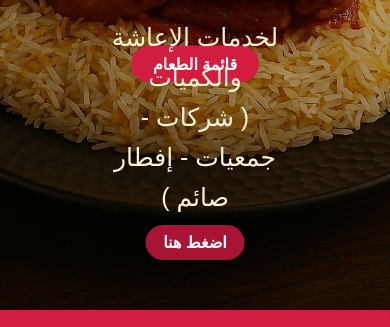
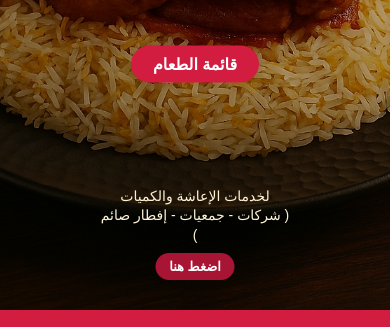
Before and after one commit to meda117/samam, a plain HTML site: page index.html in a window 390 px wide. Shown: the part 517-844 px from the top of the page. Drawn offline with Linux system fonts and the light colour scheme.

Commit message:
Add files via upload

```diff
--- a/style.css
+++ b/style.css
@@ -1500,18 +1500,19 @@ body {
   font-weight: bold;
 }
 .hero-services {
-  position: absolute; /* مهم عشان ما يتحركش مع transform */
-  bottom: 50px;       /* تحكم في ارتفاعه من أسفل الهيرو */
+  position: absolute;
+  bottom: 50px; /* ارتفاع افتراضي على الديسكتوب */
   left: 50%;
   transform: translateX(-50%);
   text-align: center;
   z-index: 12;
+  max-width: 90%; /* يمنع النص من تجاوز الشاشة */
 }
 
 .hero-services p {
   color: #fdf2d4;
-  font-size: 25px;
-  line-height: 1.6;
+  font-size: 20px;
+  line-height: 1.4;
   margin-bottom: 8px;
 }
 
@@ -1519,9 +1520,9 @@ body {
   display: inline-block;
   background: #a81534;
   color: #fff;
-  padding: 8px 18px;
+  padding: 8px 16px; /* أقل شوي للموبايل */
   border-radius: 25px;
-  font-size: 18x;
+  font-size: 17px;
   font-weight: bold;
   text-decoration: none;
   transition: all 0.3s ease;
@@ -1531,3 +1532,19 @@ body {
   background: #1ebe5d;
   transform: scale(1.05);
 }
+
+/* ======== Responsive للموبايل ======== */
+@media screen and (max-width: 768px) {
+  .hero-services {
+    bottom: 30px;       /* أقل ارتفاع للشاشات الصغيرة */
+  }
+
+  .hero-services p {
+    font-size: 14px;    /* نص أصغر للموبايل */
+  }
+
+  .hero-services a {
+    padding: 6px 14px;  /* زر أصغر يناسب الموبايل */
+    font-size: 13px;
+  }
+}
```
